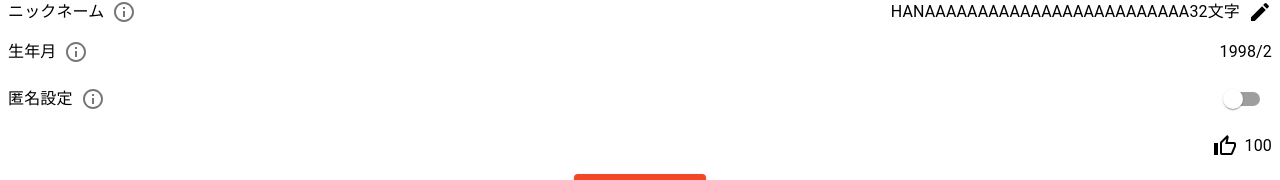
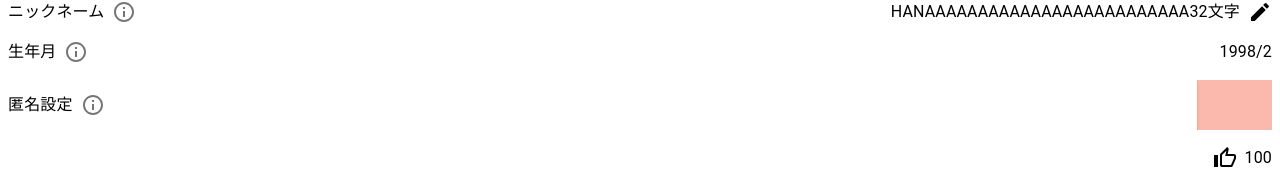
Before and after one commit to Conovel/frontend, a React (Vite) app: page /account in a window 1280 px wide. Shown: the part 226-406 px from the top of the page. Built offline with nearby package versions, Linux system fonts and the light colour scheme; no server answers.

Commit message:
トグルボタンのデザイン修正

```diff
--- a/src/features/AccountSettings/AccountSettingsPresenter.tsx
+++ b/src/features/AccountSettings/AccountSettingsPresenter.tsx
@@ -155,7 +155,34 @@ export const AccountSettingsPresenter = ({
               tooltipText='匿名設定をONにすると投稿は匿名で表示されます'
             />
 
-            <Switch defaultChecked={accountInfo.isAnonymous} />
+            <Switch
+              defaultChecked={accountInfo.isAnonymous}
+              sx={{
+                width: '150px',
+                height: '50px',
+                padding: '0',
+                '.MuiSwitch-switchBase': {
+                  padding: '0',
+                },
+                '.MuiSwitch-track': {
+                  borderRadius: '0px',
+                  height: '50px',
+                  backgroundColor: '#F24726',
+                },
+                '.MuiSwitch-thumb': {
+                  borderRadius: '0px',
+                  width: 'calc(150px * 0.5)',
+                  height: '50px',
+                },
+                '.MuiSwitch-switchBase.Mui-checked': {
+                  color: 'white',
+                  transform: 'translateX(calc(150px * 0.5))',
+                },
+                '.MuiSwitch-switchBase.Mui-checked+.MuiSwitch-track': {
+                  backgroundColor: '#F24726',
+                },
+              }}
+            />
           </Box>
 
           {/** いいね数 */}
```
